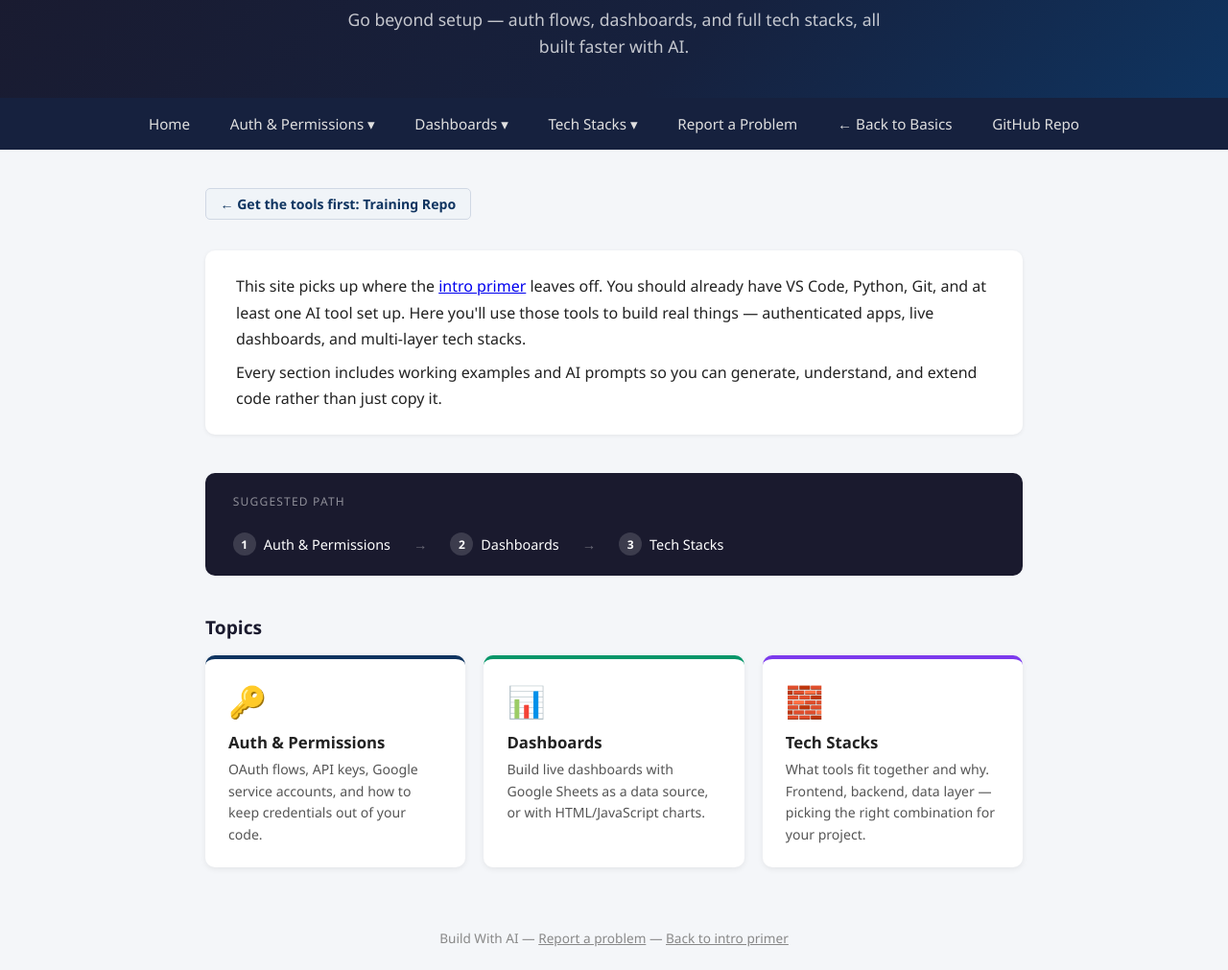
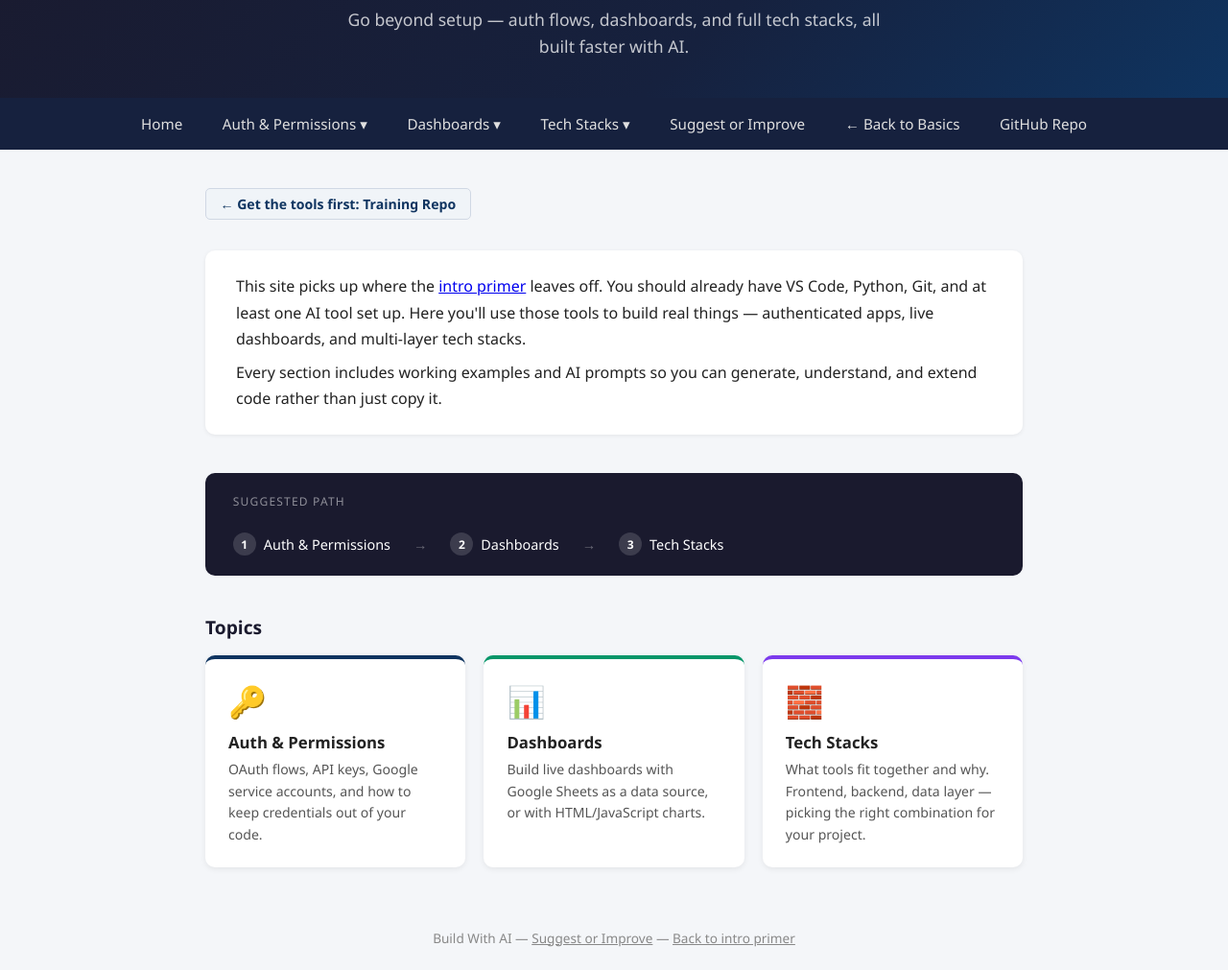
Before and after one commit to jbain-ANDREW/Build-With-AI, a plain HTML site: page docs/index.html in a window 1280 px wide. Shown: the part 144-1155 px from the top of the page at 96% size. Drawn offline with Linux system fonts and the light colour scheme.

Commit message:
Fixed Feedback

```diff
--- a/docs/index.html
+++ b/docs/index.html
@@ -135,7 +135,7 @@
       <a href="tech-stacks.html">Overview</a>
     </div>
   </div>
-  <a href="feedback.html">Report a Problem</a>
+  <a href="feedback.html">Suggest or Improve</a>
   <a href="https://jbain-ANDREW.github.io/Training-Repo/" target="_blank">← Back to Basics</a>
   <a href="https://github.com/jbain-ANDREW/Build-With-AI" target="_blank">GitHub Repo</a>
 </nav>
@@ -190,7 +190,7 @@
 </main>
 
 <footer>
-  <p>Build With AI &mdash; <a href="feedback.html">Report a problem</a> &mdash; <a href="https://jbain-ANDREW.github.io/Training-Repo/" target="_blank">Back to intro primer</a></p>
+  <p>Build With AI &mdash; <a href="feedback.html">Suggest or Improve</a> &mdash; <a href="https://jbain-ANDREW.github.io/Training-Repo/" target="_blank">Back to intro primer</a></p>
 </footer>
 
 </body>
```
Also changed, not shown: docs/auth-permissions.html (+2 -2 lines), docs/dashboards.html (+2 -2 lines), docs/feedback.html (+3 -3 lines), docs/tech-stacks.html (+2 -2 lines).
